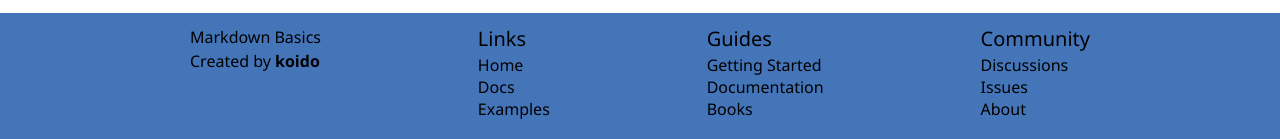
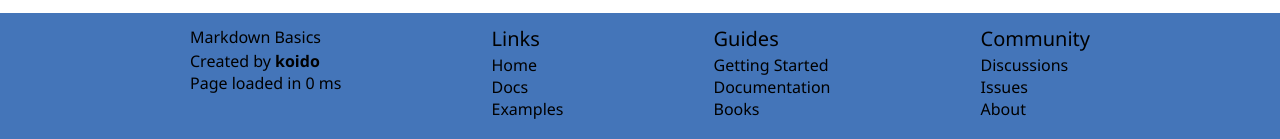
Before and after one commit to tigeet/web, a website: page index.html in a window 1280 px wide. Shown: the part 1140-1279 px from the top of the page. Drawn offline with Linux system fonts and the light colour scheme.

Commit message:
feat: added page load metric

```diff
--- a/index.html
+++ b/index.html
@@ -9,6 +9,7 @@
   <link rel="stylesheet" href="./resources/css/global.css">
   <link rel="stylesheet" href="./resources/css/style.css">
   <link rel="icon" href="./resources/assets/icon.png" type="image/png">
+  <script src="./resources/scripts/load.js" defer></script>
 
   <meta name="keywords" content="md, MD, markdown, syntax, markdown syntax">
   <meta name="description" content="The markdown syntax basics">
@@ -149,12 +150,24 @@
   <footer>
     <div class="wrapper">
       <div class="footer-nav__row">
+
+
         <div class="footer-nav__col">
           <p class="footer-nav__logo footer-nav__heading">
             Markdown Basics
           </p>
+          <ul class="footer-nav__list">
+            <li class="footer-nav__item">
           <span class="link footer-nav__link">Created by <b>koido</b></span>
+            </li>
+            <li class="footer-nav__item" id="footer-nav__metric">
+              <span class="link footer-nav__link">Page loaded in <span id="footer-nav__page-load">0</span> ms</span>
+            </li>
+          </ul>
         </div>
+
+
+
         <div class="footer-nav__col">
           <h6 class="footer-nav__heading">Links</h6>
           <ul class="footer-nav__list">
--- /dev/null
+++ b/resources/scripts/load.js
@@ -0,0 +1,15 @@
+const containerId = "footer-nav__metric";
+const pageLoadId = "footer-nav__page-load";
+
+(function () {
+  const start = Date.now();
+  window.onload = () => {
+    const loadTime = Date.now() - start;
+
+    const container = document.getElementById(containerId);
+    container.style.visibility = "visible";
+
+    const pageLoad = document.getElementById(pageLoadId);
+    pageLoad.innerHTML = loadTime;
+  };
+})();
```
